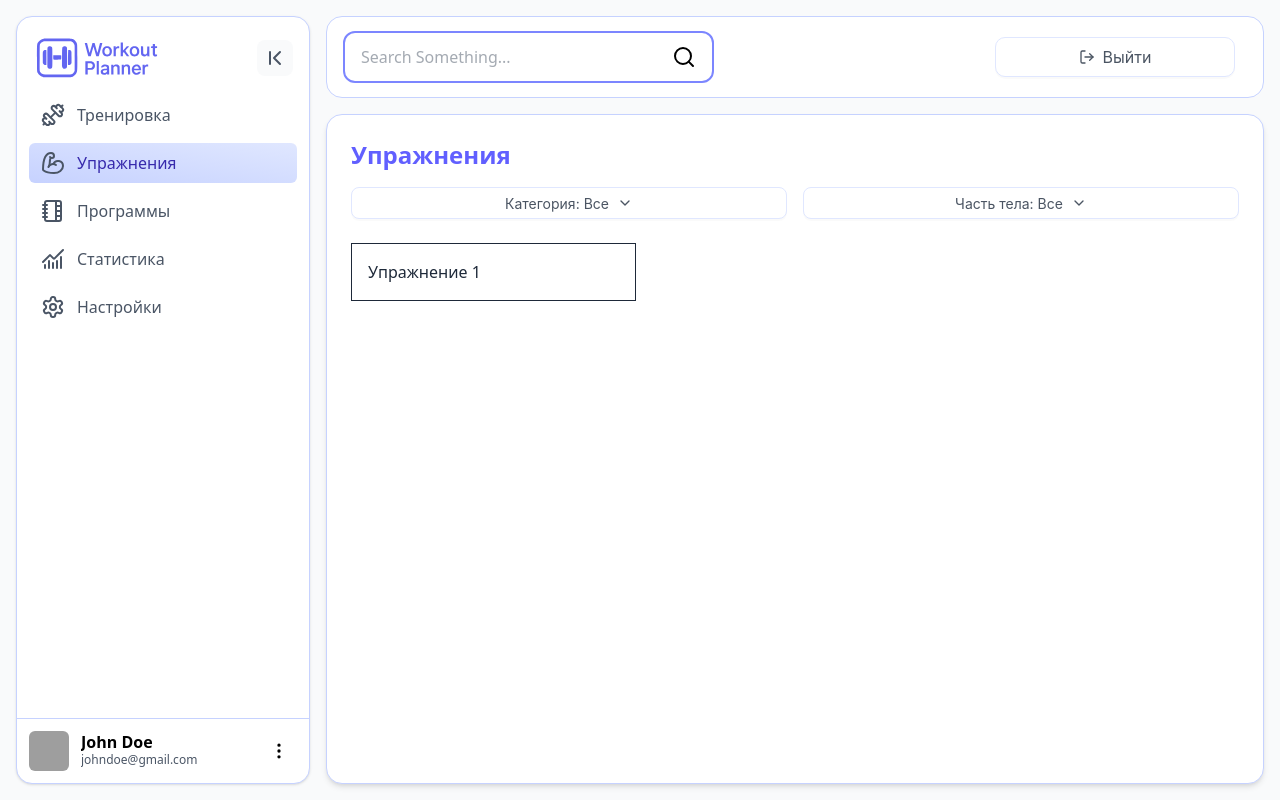
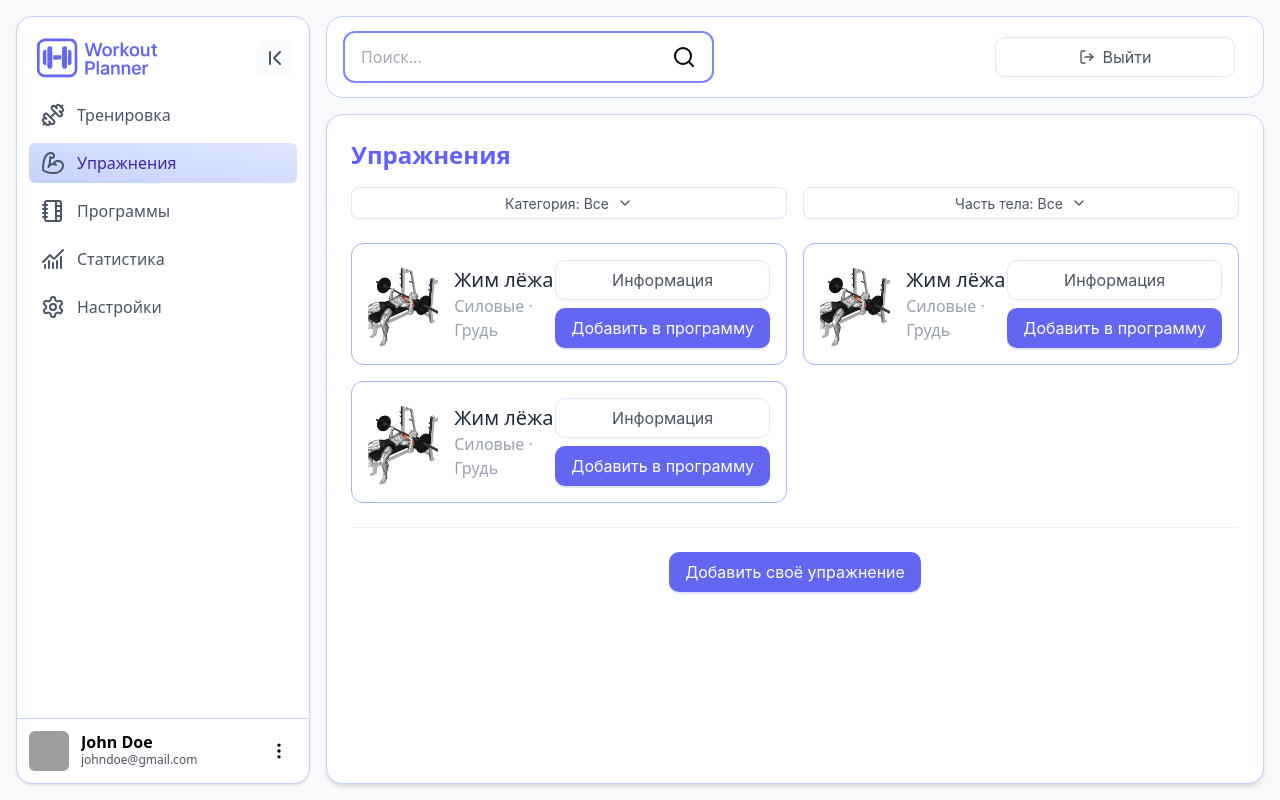
Before and after one commit to ahahaharu/workout-planning-client, a React (Vite) app: page /exercises in a window 1280 px wide. Built offline with nearby package versions, Linux system fonts and the light colour scheme; sample sign-in values are in the browser's storage; grey boxes are pictures that could not be loaded.

Commit message:
cards for exercises started

```diff
--- a/src/components/Header/Header.jsx
+++ b/src/components/Header/Header.jsx
@@ -24,7 +24,7 @@ export default function Header() {
       <div className="flex justify-between px-4 py-3 rounded-xl border-2 border-indigo-400 overflow-hidden w-full lg:w-auto">
         <input
           type="search"
-          placeholder="Search Something..."
+          placeholder="Поиск..."
           className={`outline-none bg-transparent  text-md mr-20 ${
             isDarkMode ? "text-white" : "text-gray-600"
           }`}
--- a/src/index.css
+++ b/src/index.css
@@ -1,26 +1,8 @@
 @import "tailwindcss";
 
-:root {
-  --bg-primary: #f9fafb;
-  --bg-secondary: #ffffff;
-  --text-primary: #4b5563;
-  --text-secondary: #6b7280;
-  --border-color: #e0e7ff;
-  --accent-color: #6366f1;
-}
-
-[data-theme="dark"] {
-  --bg-primary: #121214;
-  --bg-secondary: #1a1a1e;
-  --text-primary: #f3f4f6;
-  --text-secondary: #d1d5db;
-  --border-color: #4b5563;
-  --accent-color: #818cf8;
-}
-
-/* *,
+*,
 *::before,
 *::after {
   transition: background-color 0.3s ease, color 0.3s ease,
     border-color 0.3s ease;
-} */
+}
--- a/src/pages/ExercisesPage/ExercisesPage.jsx
+++ b/src/pages/ExercisesPage/ExercisesPage.jsx
@@ -1,6 +1,8 @@
 import React, { useState } from "react";
 import PageLayout from "../../components/PageLayout/PageLayout";
 import CategoryFilter from "../../components/CategoryFilter/CategoryFilter";
+import image from "../../assets/image.png";
+import { Button, Divider } from "antd";
 
 export default function ExercisesPage() {
   const exerciseCategories = [
@@ -47,8 +49,77 @@ export default function ExercisesPage() {
         />
       </div>
 
-      <div className="grid grid-cols-1 md:grid-cols-2 lg:grid-cols-3 gap-4">
-        <div className="w-full p-4 border">Упражнение 1</div>
+      <div className="grid grid-cols-1 md:grid-cols-2 gap-4">
+        <div className="flex justify-between w-full p-4 border rounded-xl border-indigo-300">
+          <div className="flex gap-4">
+            <div className="w-22 h-22 rounded overflow-hidden">
+              <img
+                src={image}
+                alt="image"
+                className="w-full h-full object-cover"
+              />
+            </div>
+            <div className="flex flex-col justify-center">
+              <h1 className="text-xl">Жим лёжа</h1>
+              <p className="text-gray-400">Силовые · Грудь</p>
+            </div>
+          </div>
+          <div className="flex flex-col gap-2">
+            <Button size="large">Информация</Button>
+            <Button size="large" type="primary">
+              Добавить в программу
+            </Button>
+          </div>
+        </div>
+        <div className="flex justify-between w-full p-4 border rounded-xl border-indigo-300">
+          <div className="flex gap-4">
+            <div className="w-22 h-22 rounded overflow-hidden">
+              <img
+                src={image}
+                alt="image"
+                className="w-full h-full object-cover"
+              />
+            </div>
+            <div className="flex flex-col justify-center">
+              <h1 className="text-xl">Жим лёжа</h1>
+              <p className="text-gray-400">Силовые · Грудь</p>
+            </div>
+          </div>
+          <div className="flex flex-col gap-2">
+            <Button size="large">Информация</Button>
+            <Button size="large" type="primary">
+              Добавить в программу
+            </Button>
+          </div>
+        </div>
+        <div className="flex justify-between w-full p-4 border rounded-xl border-indigo-300">
+          <div className="flex gap-4">
+            <div className="w-22 h-22 rounded overflow-hidden">
+              <img
+                src={image}
+                alt="image"
+                className="w-full h-full object-cover"
+              />
+            </div>
+            <div className="flex flex-col justify-center">
+              <h1 className="text-xl">Жим лёжа</h1>
+              <p className="text-gray-400">Силовые · Грудь</p>
+            </div>
+          </div>
+          <div className="flex flex-col gap-2">
+            <Button size="large">Информация</Button>
+            <Button size="large" type="primary">
+              Добавить в программу
+            </Button>
+          </div>
+        </div>
+      </div>
+
+      <Divider />
+      <div className="w-full flex justify-center">
+        <Button type="primary" size="large">
+          Добавить своё упражнение
+        </Button>
       </div>
     </PageLayout>
   );
```
Also changed, not shown: src/assets/image.png (added).
